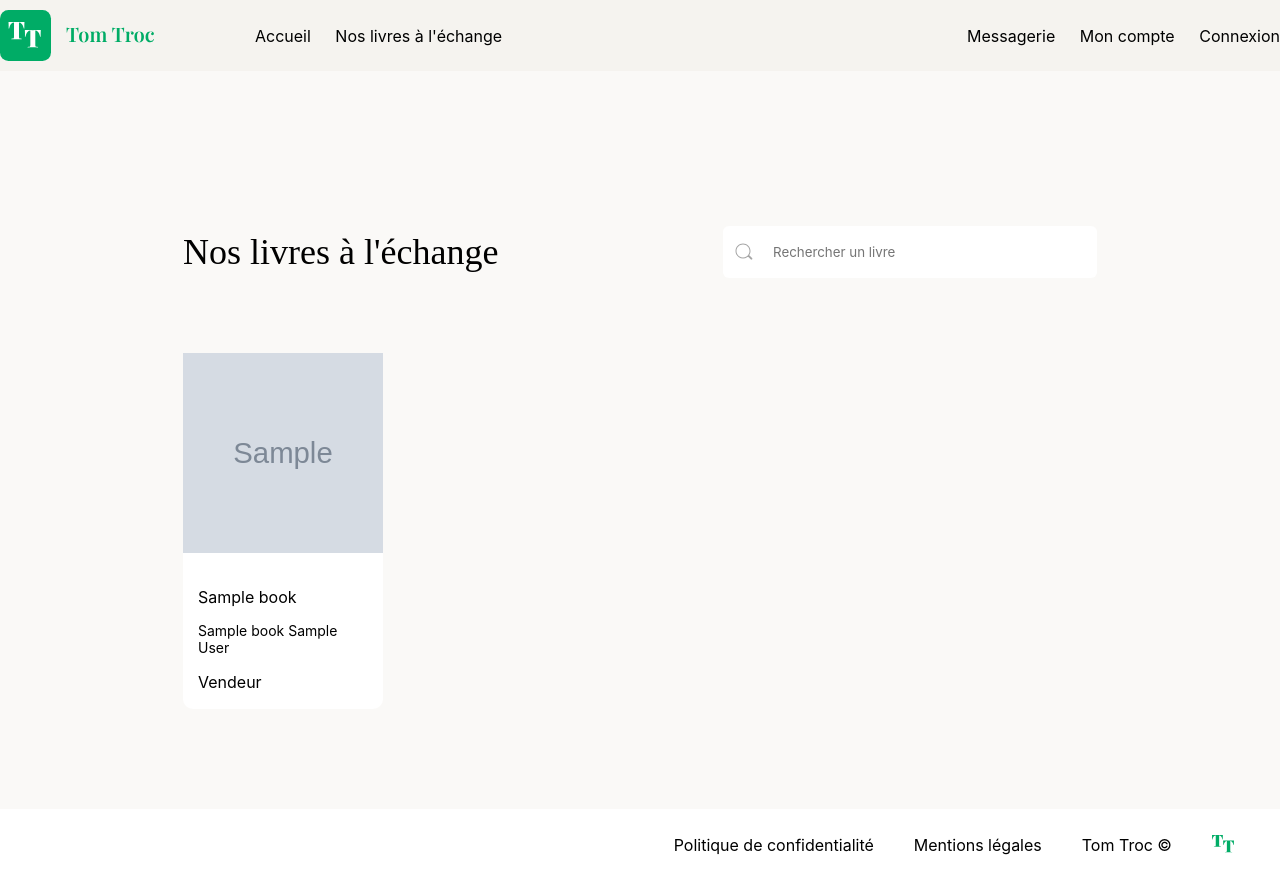
After one commit to Wutzy/OC-SF-TomTroc, a PHP site: template TomTroc/views/templates/ourBooks.php in a window 1280 px wide. The commit adds this page. Run offline with PHP 8.4, Linux system fonts and the light colour scheme; the template is opened without the code that fills it: most values are stand-ins (such as "Sample title", 1, 10 or a date in 2020); grey boxes marked "Sample" are stand-in pictures; some web fonts are replaced.

Commit message:
Integration our books page + function bookDetails

```diff
--- a/TomTroc/css/style.css
+++ b/TomTroc/css/style.css
@@ -14,6 +14,9 @@
 section{
     width: 100%;
 }
+.grey-bg{
+    background-color: #FAF9F7;
+}
 footer{
     width: 100%;
     background-color: white;
@@ -22,7 +25,6 @@ footer ul {
     display: flex;
     justify-content: end;
     list-style: none;
-    padding-top: 100px;
     padding-right: 46px;
 }
 footer li {
@@ -53,6 +55,7 @@ header{
 }
 main, header{
     width: 100%;
+    padding-bottom: 10px;
 }
 
 /* Menu */
@@ -119,7 +122,6 @@ nav{
     display: flex;
     justify-content: center;
     padding-top: 50px;
-    background-color: #FAF9F7;
     padding-bottom: 50px;
 }
 .last-books-container{
@@ -265,6 +267,9 @@ nav{
 }
 
 /** Values section **/
+.values-section {
+    padding-bottom: 100px;
+}
 .banner img{
     width: 100%;
     margin-bottom: 50px;
@@ -276,7 +281,6 @@ nav{
     color: #292929;
 }
 .values-title{
-
     font-family: "Playfair Display";
     font-size: 32px;
     font-style: normal;
@@ -305,3 +309,54 @@ nav{
     color: grey;
     padding-top: 20px;
 }
+
+/** Books clollection */
+
+.books-collection-section {
+    padding-bottom: 100px;
+}
+.our-books-container{
+    display: flex;
+    flex-wrap: wrap;
+    width: 100%;
+    justify-content: center;
+}
+.books-collection-header{
+    width: 100%;
+    padding-top: 130px;
+    display: flex;
+    justify-content: center;
+}
+.books-collection-header div{
+    display: flex;
+    width: 914px;
+}
+.books-collection-title h2{
+    color: #000;
+    font-family: "Playfair Display";
+    font-size: 36px;
+    font-weight: 400;
+}
+.searchBar{
+    display: flex;
+    justify-content: end;
+    align-items: center;
+}
+.searchBar input{
+    width: 322px;
+    height: 50px;
+    padding-left: 50px;
+    border: none;
+    border-radius: 6px;
+}
+.searchBar svg{
+    margin-right: -30px;
+    z-index: 99;
+}
+.books-collection{
+    display: flex;
+    flex-wrap: wrap;
+    width: 914px;
+    gap: 38px;
+    padding-top: 50px;
+}
--- a/TomTroc/models/Book.php
+++ b/TomTroc/models/Book.php
@@ -10,9 +10,9 @@
     private int $author_id;
     public ?string $author_name;
     public ?string $author_forname;
-    private string $title = "";
-    private string $description = "";
-    private string $image = "";
+    public string $title = "";
+    public string $description = "";
+    public string $image = "";
     private ?DateTime $dateCreation = null;
 
     /**
--- a/TomTroc/views/templates/home.php
+++ b/TomTroc/views/templates/home.php
@@ -1,6 +1,6 @@
 <?php
     /**
-     * Affichage de Liste des articles.
+     * Affichage de la page d'accueil
      */
 ?>
 
@@ -78,7 +78,7 @@
         </div>
     </div>
 </section>
-<section>
+<section class="values-section grey-bg">
     <div class="banner">
         <img src="views/assets/home-books-banner.png" alt="">
     </div>
--- a/TomTroc/views/templates/main.php
+++ b/TomTroc/views/templates/main.php
@@ -23,8 +23,8 @@
             <img src="views/assets/logo.svg" alt="logo TomTroc" height="51" width="155" />
             <div class="menu">
                 <div class="menu-left-side">
-                    <a href="#">Accueil</a>
-                    <a href="#">Nos livres à l'échange</a>
+                    <a href="index.php">Accueil</a>
+                    <a href="index.php?action=ourBooks">Nos livres à l'échange</a>
                 </div>
                 <div class="menu-right-side">
                     <a href="#">Messagerie</a>
--- /dev/null
+++ b/TomTroc/views/templates/ourBooks.php
@@ -0,0 +1,37 @@
+<?php
+    /**
+     * Affichage de la page "Nos livres"
+     */
+?>
+
+<section class="books-collection-section grey-bg">
+    <div class="our-books-container">
+        <div class="books-collection-header">
+            <div>
+                <div class="books-collection-title">
+                    <h2>Nos livres à l'échange</h2>
+                </div>
+                <div class="searchBar">
+                <svg width="18" height="17" viewBox="0 0 18 17" fill="none" xmlns="http://www.w3.org/2000/svg">
+                    <path d="M16 16L16.3536 15.6464L16 16ZM13 13L12.6464 12.6464L12.2929 13L12.6464 13.3536L13 13ZM16.7071 16L16.3536 15.6464L16.3536 15.6464L16.7071 16ZM16.7071 15.2929L16.3536 15.6464L16.7071 15.2929ZM13.7071 12.2929L14.0607 11.9393L13.7071 11.5858L13.3536 11.9393L13.7071 12.2929ZM14.5 8C14.5 11.5899 11.5899 14.5 8 14.5V15.5C12.1421 15.5 15.5 12.1421 15.5 8H14.5ZM8 1.5C11.5899 1.5 14.5 4.41015 14.5 8H15.5C15.5 3.85786 12.1421 0.5 8 0.5V1.5ZM1.5 8C1.5 4.41015 4.41015 1.5 8 1.5V0.5C3.85786 0.5 0.5 3.85786 0.5 8H1.5ZM8 14.5C4.41015 14.5 1.5 11.5899 1.5 8H0.5C0.5 12.1421 3.85786 15.5 8 15.5V14.5ZM16.3536 15.6464L13.3536 12.6464L12.6464 13.3536L15.6464 16.3536L16.3536 15.6464ZM16.3536 15.6464L16.3536 15.6464L15.6464 16.3536C16.037 16.7441 16.6701 16.7441 17.0607 16.3536L16.3536 15.6464ZM16.3536 15.6464L16.3536 15.6464L17.0607 16.3536C17.4512 15.963 17.4512 15.3299 17.0607 14.9393L16.3536 15.6464ZM13.3536 12.6464L16.3536 15.6464L17.0607 14.9393L14.0607 11.9393L13.3536 12.6464ZM13.3536 13.3536L14.0607 12.6464L13.3536 11.9393L12.6464 12.6464L13.3536 13.3536Z" fill="#A6A6A6"/>
+                </svg>
+                    <input type="text" placeholder="Rechercher un livre">
+                </div>
+            </div>
+        </div>
+        <div class="books-collection">
+            <?php foreach($books as $book) { ?>
+                <div class="card-book">
+                    <a class="info" href="index.php?action=showBook&id=<?= $book->getId() ?>">
+                        <img src="<?= $book->getImage() ?>" alt="une image" class="last-book-img">
+                        <div class="card-content">
+                            <div class="last-books-title"><p><?= $book->getTitle() ?></p></div>
+                            <div class="last-books-author"><p><?= $book->author_name .' ' . $book->author_forname ?></p></div>
+                            <div class="last-books-"><p>Vendeur</p></div>
+                        </div>
+                    </a>
+                </div>
+            <?php } ?>
+        </div>
+    </div>
+</section>
```
Also changed, not shown: TomTroc/controllers/BookController.php (+22 -13 lines), TomTroc/index.php (+10 -0 lines), TomTroc/models/BookManager.php (+6 -5 lines), TomTroc/views/templates/bookDetails.php (added, +13 -0 lines).
